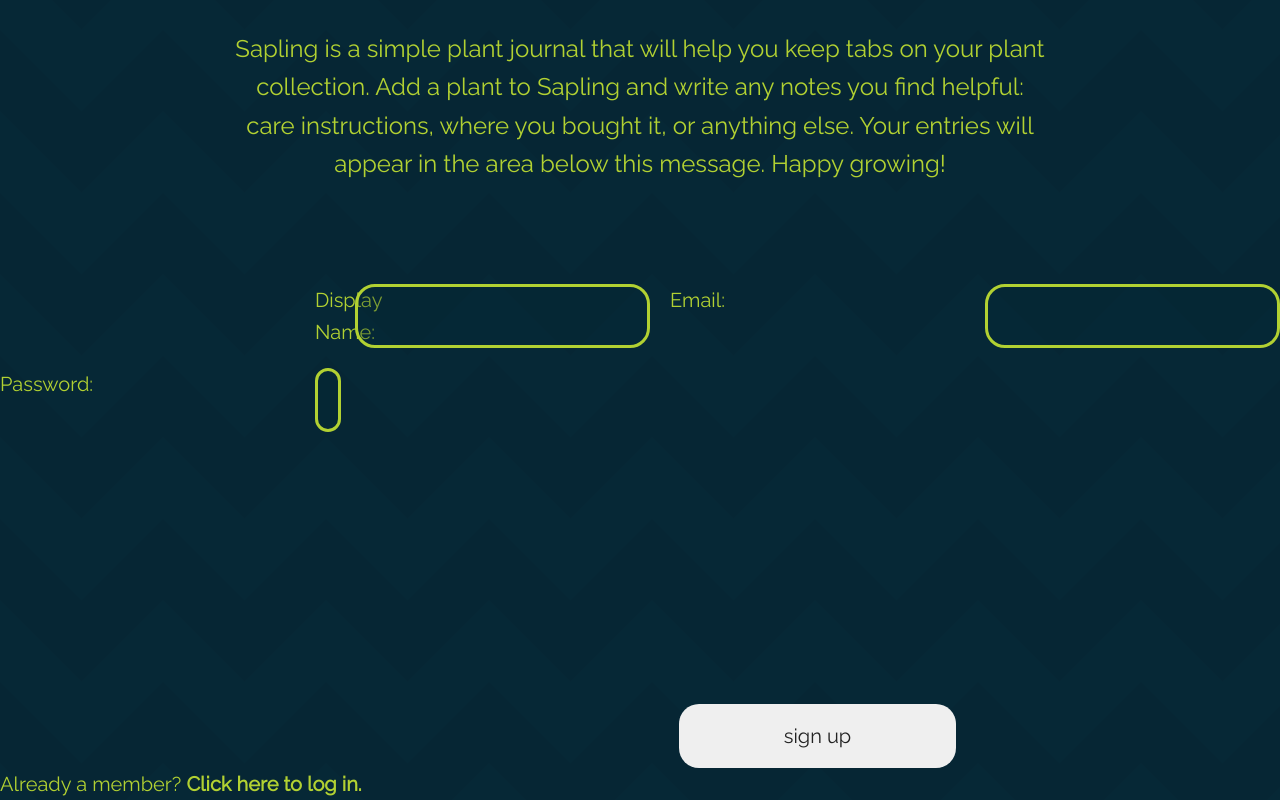
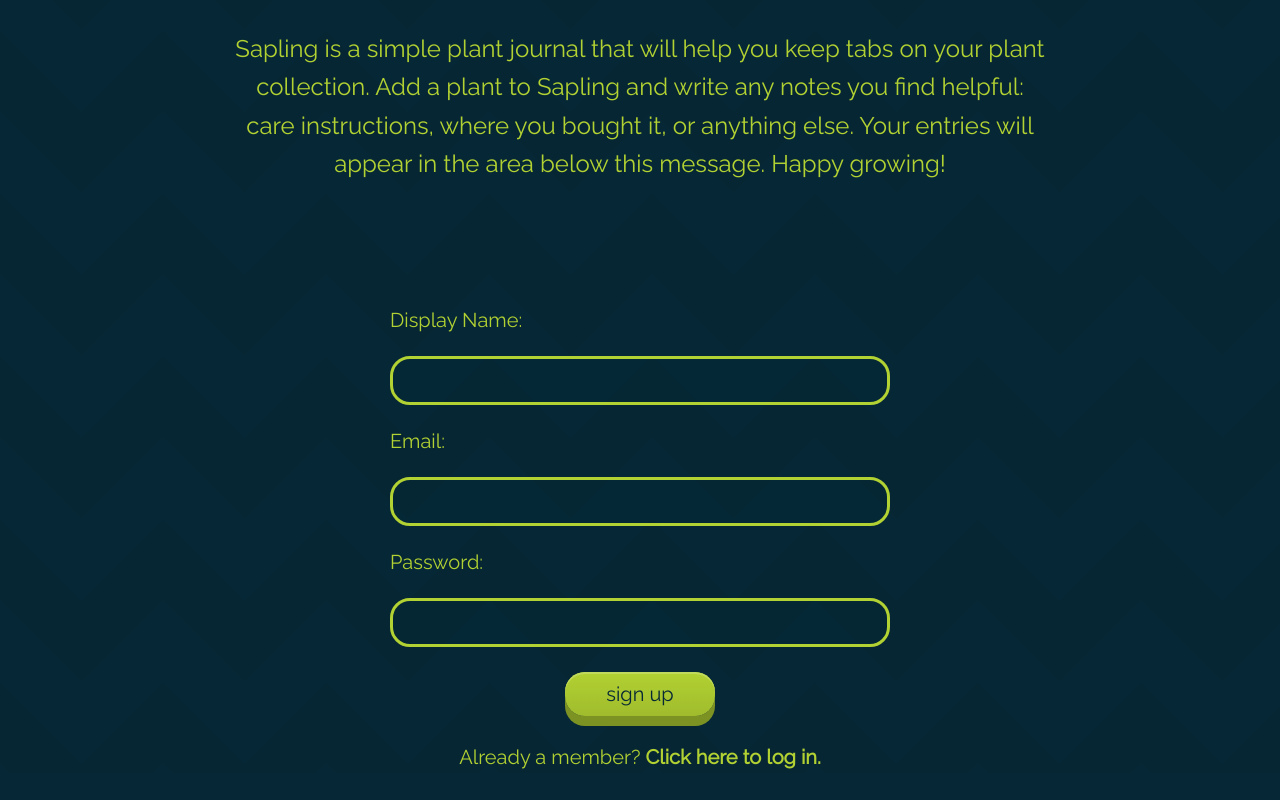
Before and after one commit to epwallace/sapling, a React (Create React App) app: page /signup in a window 1280 px wide. Shown: the part 296-1096 px from the top of the page. After the commit the page ends 1069 px from the top, so only its background shows below. Built offline with nearby package versions, Linux system fonts and the light colour scheme; no server answers.

Commit message:
tidy up SignUp/SignIn form styles

```diff
--- a/src/components/SignIn.js
+++ b/src/components/SignIn.js
@@ -50,7 +50,7 @@ const SignIn = () => {
                     id='userPassword'
                     onChange={(e) => onChangeHandler(e)}
                 />
-                <button onClick={(e) => signInWithEmailAndPasswordHandler(e, email, password)}>sign in</button>
+                <button className='raisedButton greenButton' onClick={(e) => signInWithEmailAndPasswordHandler(e, email, password)}>sign in</button>
             </form>
             <span>
                 Don't have an account? <Link to='/signup'>Click here to Register</Link>
--- a/src/components/SignUp.js
+++ b/src/components/SignUp.js
@@ -64,7 +64,7 @@ const SignUp = () => {
                     id='userPassword'
                     onChange={(e) => onChangeHandler(e)}
                 />
-                <button onClick={(e) => createUserWithEmailAndPasswordHandler(e, email, password)}>sign up</button>
+                <button className='raisedButton greenButton' onClick={(e) => createUserWithEmailAndPasswordHandler(e, email, password)}>sign up</button>
             </form>
             <span>
                 Already a member? <Link to='/signin'>Click here to log in.</Link>
--- a/src/index.css
+++ b/src/index.css
@@ -310,6 +310,25 @@ form {
   width: 100%;
 }
 
+/* TODO: fix busted css for login */
+.login-form form {
+  margin: 0 auto;
+  display: flex !important;
+  flex-direction: column;
+  width: 80%;
+  max-width: 500px;
+}
+
+.login-form button {
+  margin: 5px auto;
+}
+
+.login-form span {
+  margin-top: 20px;
+  display: block;
+  text-align: center;
+}
+
 label[for="inputName"] {
   grid-column: 1 / span 1;
   grid-row: 1 / span 1;
```
Also changed, not shown: src/providers/UserProvider.js (renamed from src/providers/UserProvider.jsx).
